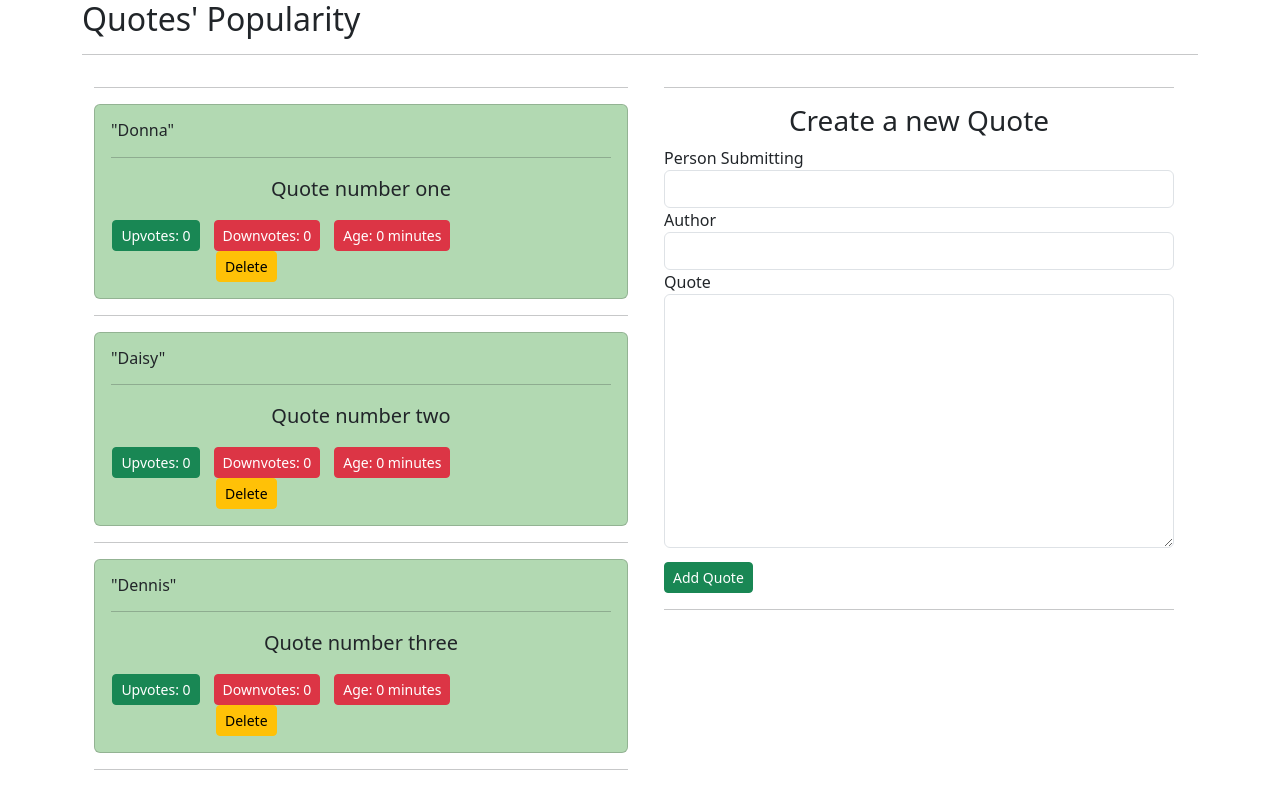
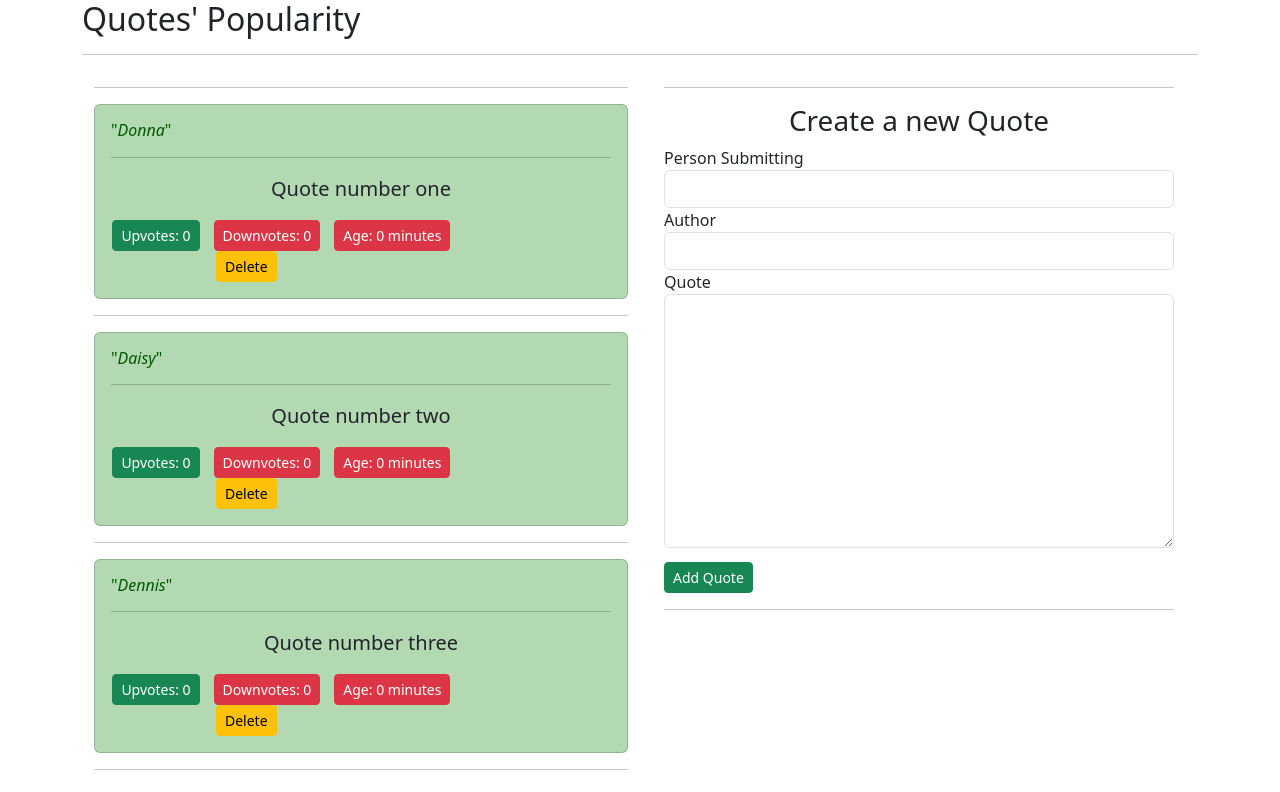
Before and after one commit to wdmuthiora/week1-Angular, an Angular app in the folder quotesPopularity/: page / in a window 1280 px wide. Shown: the top 792 px of the page. Built offline with nearby package versions, Linux system fonts and the light colour scheme; no server answers.

Commit message:
Restyled Author.

```diff
--- a/quotesPopularity/src/app/quote-display/quote-display.component.html
+++ b/quotesPopularity/src/app/quote-display/quote-display.component.html
@@ -1,4 +1,4 @@
-<h6 class="card-title">"{{quote.author}}"</h6>
+<h6 class="card-title" style="color:#005900;">"<cite>{{quote.author}}</cite>"</h6>
  <hr>
 <blockquote class="blockquote text-center">
   <p class="mb-0">{{quote.quote}}</p>
--- a/quotesPopularity/src/app/quotes/quotes.component.ts
+++ b/quotesPopularity/src/app/quotes/quotes.component.ts
@@ -48,18 +48,16 @@ export class QuotesComponent implements OnInit {
     interface ApiResponse {
       author: string;
       quote: string;
+
     }
 
     //incoming object from API//
     this.http.get<ApiResponse>('http://quotes.stormconsultancy.co.uk/random.json').subscribe((data) => {
       let incomingApiData: any = data;
-      var  author = data.author;
-      var  quoteText = data.quote;
 
+      console.log(data)
 
-      console.log(incomingApiData)
       quotes.push(incomingApiData);
-      console.log(quotes)
       this.quote = new Quote( data.author, data.author, data.quote, new Date() );
     })
   }
```
